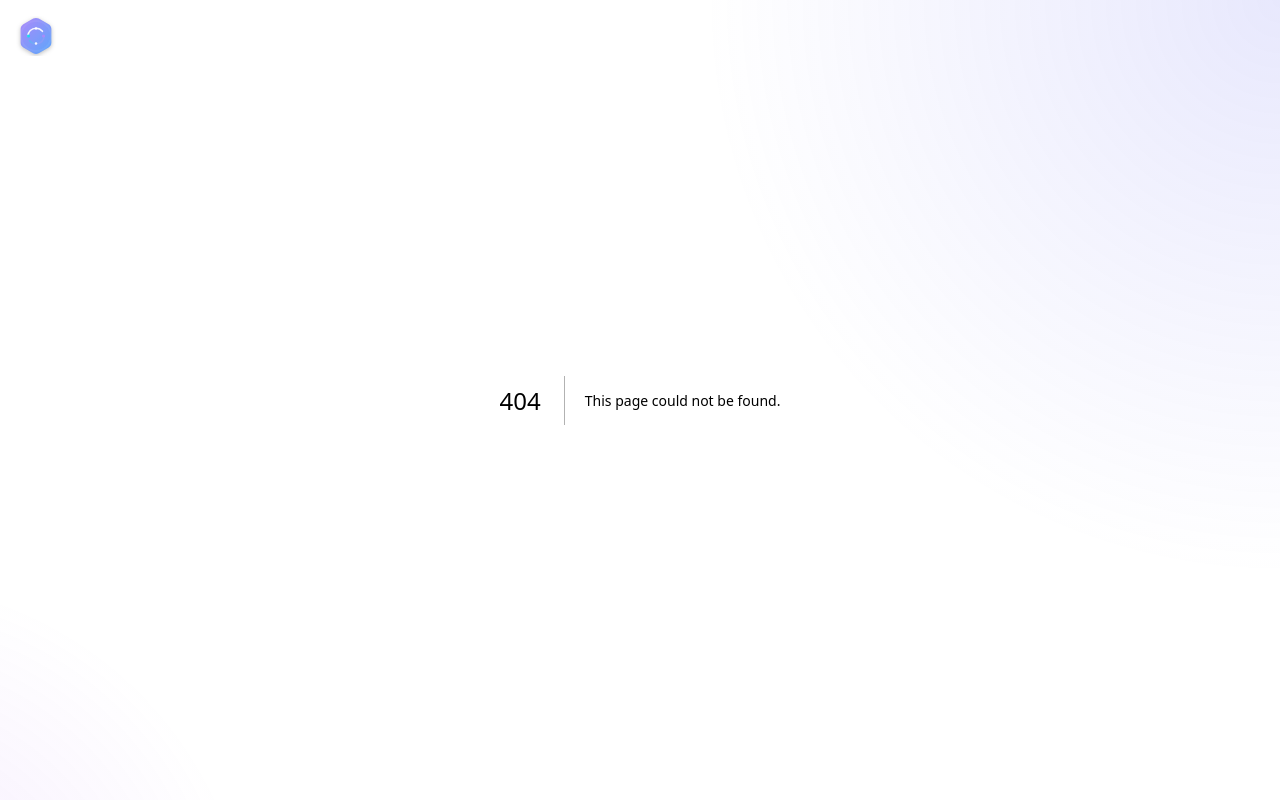
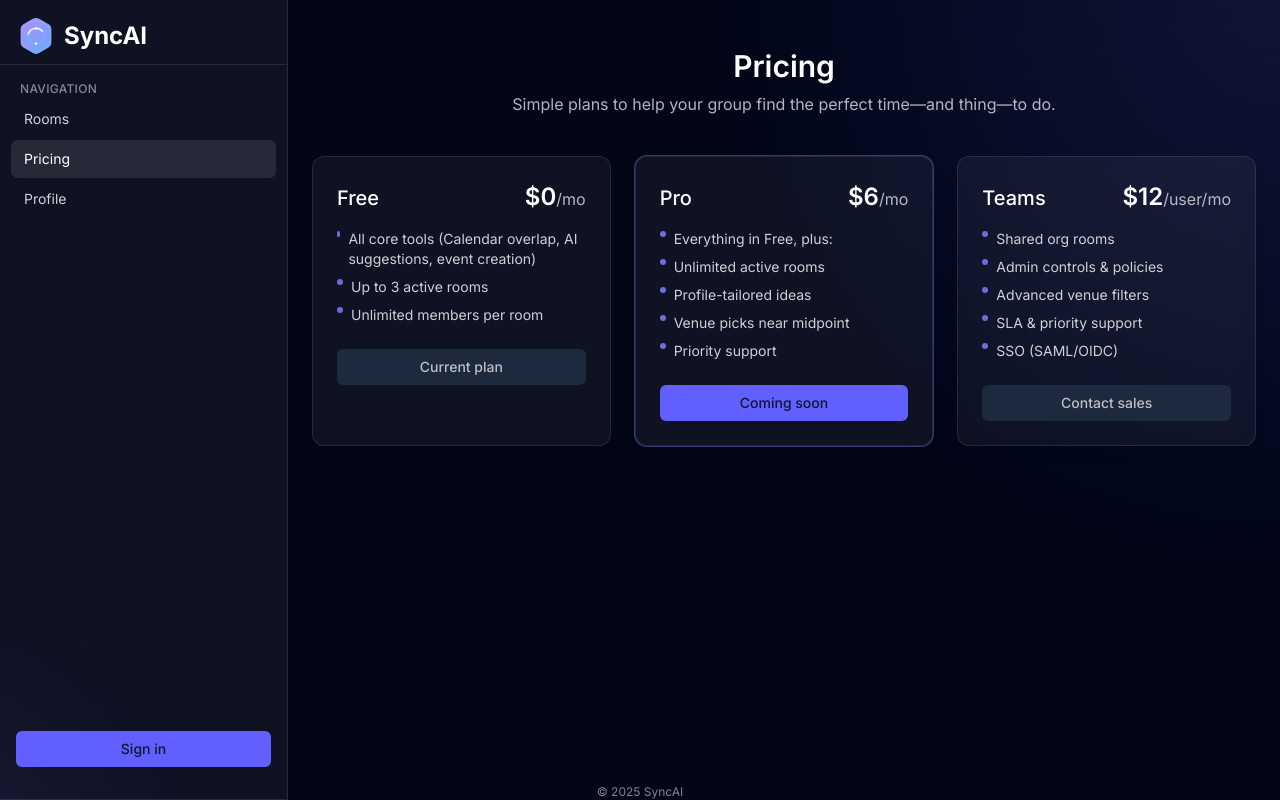
Before and after one commit to LGeoff31/Sync-AI, a Next.js app: page /pricing in a window 1280 px wide. Before the commit this address had no page. Built offline with nearby package versions, Linux system fonts and the light colour scheme; no server answers.

Commit message:
Added prototype pricing page 💵

```diff
--- a/components/Layout.tsx
+++ b/components/Layout.tsx
@@ -8,7 +8,8 @@ export default function Layout({ children }: { children: ReactNode }) {
   const router = useRouter();
   const showSidebar =
     router.pathname.startsWith("/rooms") ||
-    router.pathname.startsWith("/profile");
+    router.pathname.startsWith("/profile") ||
+    router.pathname.startsWith("/pricing");
   return (
     <div className="flex flex-col">
       <div className="pointer-events-none fixed inset-0 bg-[radial-gradient(60rem_60rem_at_top_right,rgba(99,102,241,0.15),transparent_60%),radial-gradient(40rem_40rem_at_-10%_120%,rgba(168,85,247,0.12),transparent_60%)]" />
--- a/components/Sidebar.tsx
+++ b/components/Sidebar.tsx
@@ -82,6 +82,7 @@ export default function Sidebar() {
         </div>
         <div className="space-y-1">
           <NavItem href="/rooms" label="Rooms" />
+          <NavItem href="/pricing" label="Pricing" />
           <NavItem href="/profile" label="Profile" />
         </div>
       </nav>
--- /dev/null
+++ b/pages/pricing.tsx
@@ -0,0 +1,96 @@
+export default function PricingPage() {
+  const plans = [
+    {
+      name: "Free",
+      price: "$0",
+      period: "/mo",
+      cta: "Current plan",
+      features: [
+        "All core tools (Calendar overlap, AI suggestions, event creation)",
+        "Up to 3 active rooms",
+        "Unlimited members per room",
+      ],
+    },
+    {
+      name: "Pro",
+      price: "$6",
+      period: "/mo",
+      highlight: true,
+      cta: "Coming soon",
+      features: [
+        "Everything in Free, plus:",
+        "Unlimited active rooms",
+        "Profile-tailored ideas",
+        "Venue picks near midpoint",
+        "Priority support",
+      ],
+    },
+    {
+      name: "Teams",
+      price: "$12",
+      period: "/user/mo",
+      cta: "Contact sales",
+      features: [
+        "Shared org rooms",
+        "Admin controls & policies",
+        "Advanced venue filters",
+        "SLA & priority support",
+        "SSO (SAML/OIDC)",
+      ],
+    },
+  ];
+
+  return (
+    <div className="px-6 py-12">
+      <div className="mx-auto max-w-5xl">
+        <div className="text-center">
+          <h1 className="text-3xl font-semibold">Pricing</h1>
+          <p className="mt-2 text-white/70">
+            Simple plans to help your group find the perfect time—and thing—to
+            do.
+          </p>
+        </div>
+
+        <div className="mt-10 grid gap-6 sm:grid-cols-2 lg:grid-cols-3">
+          {plans.map((p) => (
+            <div
+              key={p.name}
+              className={`rounded-xl border border-white/10 bg-white/5 p-6 shadow-lg backdrop-blur ${
+                p.highlight ? "ring-1 ring-indigo-400/40" : ""
+              }`}
+            >
+              <div className="flex items-baseline justify-between">
+                <h2 className="text-xl font-medium">{p.name}</h2>
+                <div className="text-2xl font-semibold">
+                  {p.price}
+                  <span className="text-base font-normal text-white/70">
+                    {p.period}
+                  </span>
+                </div>
+              </div>
+              <ul className="mt-4 space-y-2 text-sm text-white/80">
+                {p.features.map((f) => (
+                  <li key={f} className="flex items-start gap-2">
+                    <span className="mt-0.5 h-1.5 w-1.5 rounded-full bg-indigo-400/80" />
+                    <span>{f}</span>
+                  </li>
+                ))}
+              </ul>
+              <button
+                disabled
+                className={`mt-6 w-full rounded-md px-4 py-2 text-sm font-medium transition ${
+                  p.highlight
+                    ? "bg-indigo-500 text-slate-900"
+                    : "bg-slate-800 text-white/70"
+                }`}
+                title="Display only"
+              >
+                {p.cta}
+              </button>
+            </div>
+          ))}
+        </div>
+      </div>
+    </div>
+  );
+}
```
